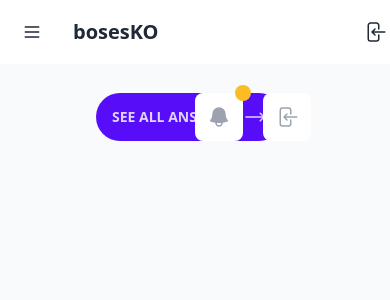
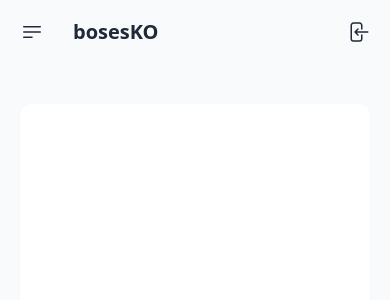
Before and after one commit to jeyyi/bu_final_frontend, a React (Create React App) app: page / in a window 390 px wide. Shown: the top 300 px of the page. Built offline with nearby package versions, Linux system fonts and the light colour scheme.

Commit message:
Skeleton for home page

```diff
--- a/src/App.js
+++ b/src/App.js
@@ -1,10 +1,24 @@
 import React from "react";
-const App =() => {
+import Card from "./Components/Card";
+const App = () => {
   return (
-    <div className="text-4xl">
-
-    </div>
+    <>
+      <div className="w-full h-fit flex flex-col lg:flex-row gap-5">
+        <Card />
+        <Card />
+        <Card />
+      </div>
+      <div className="w-full h-full flex flex-col lg:flex-row gap-5 my-10">
+        <div className="w-2/3 h-full">
+          <div className="w-full h-full bg-white rounded-xl shadow-sm"></div>
+        </div>
+        <div className="w-1/3 h-full flex flex-col gap-5">
+          <div className="w-full h-1/2 bg-white rounded-xl shadow-sm"></div>
+          <div className="w-full h-1/2 bg-white rounded-xl shadow-sm"></div>
+        </div>
+      </div>
+    </>
   );
-}
+};
 
 export default App;
--- /dev/null
+++ b/src/Components/Card.js
@@ -0,0 +1,11 @@
+import React from 'react'
+
+const Card = () => {
+  return (
+    <div className='w-full h-60 bg-white rounded-xl shadow-sm'>
+
+    </div>
+  )
+}
+
+export default Card
--- a/src/Components/Navbar.js
+++ b/src/Components/Navbar.js
@@ -7,26 +7,27 @@ const Navbar = () => {
       <input id="my-drawer-2" type="checkbox" className="drawer-toggle" />
       <div className="drawer-content bg-slate-50 flex flex-col items-center justify-center">
         {/* Start of navbar */}
-        <div className="navbar bg-base-100 lg:hidden w-full">
+        <div className="navbar lg:hidden w-full">
           <div className="flex-none">
             <label htmlFor="my-drawer-2" className="btn btn-square btn-ghost">
               <svg
                 xmlns="http://www.w3.org/2000/svg"
-                fill="none"
                 viewBox="0 0 24 24"
-                className="inline-block w-5 h-5 stroke-current"
+                fill="currentColor"
+                className="w-6 h-6"
               >
                 <path
-                  strokeLinecap="round"
-                  strokeLinejoin="round"
-                  strokeWidth="2"
-                  d="M4 6h16M4 12h16M4 18h16"
-                ></path>
+                  fillRule="evenodd"
+                  d="M3 6.75A.75.75 0 013.75 6h16.5a.75.75 0 010 1.5H3.75A.75.75 0 013 6.75zM3 12a.75.75 0 01.75-.75h16.5a.75.75 0 010 1.5H3.75A.75.75 0 013 12zm0 5.25a.75.75 0 01.75-.75H12a.75.75 0 010 1.5H3.75a.75.75 0 01-.75-.75z"
+                  clipRule="evenodd"
+                />
               </svg>
             </label>
           </div>
           <div className="flex-1">
-            <a className="btn btn-ghost normal-case text-xl">bosesKO</a>
+            <a className="btn btn-ghost normal-case text-xl" href="/">
+              bosesKO
+            </a>
           </div>
           {/* Logout Icon */}
           <div className="flex-none">
@@ -50,7 +51,7 @@ const Navbar = () => {
         </div>
         <div className="w-full min-h-screen flex flex-col">
           {/* Start navbar for content */}
-          <div className="navbar px-24 pt-8">
+          <div className="navbar px-32 pt-8 hidden lg:block">
             <div className="navbar-start">
               <button className="btn btn-primary rounded-full hover:bg-white hover:text-black border-none hover:text-lg">
                 See all answers
@@ -59,12 +60,12 @@ const Navbar = () => {
                     xmlns="http://www.w3.org/2000/svg"
                     viewBox="0 0 24 24"
                     fill="currentColor"
-                    class="w-6 h-6"
+                    className="w-6 h-6"
                   >
                     <path
-                      fill-rule="evenodd"
+                      fillRule="evenodd"
                       d="M16.72 7.72a.75.75 0 011.06 0l3.75 3.75a.75.75 0 010 1.06l-3.75 3.75a.75.75 0 11-1.06-1.06l2.47-2.47H3a.75.75 0 010-1.5h16.19l-2.47-2.47a.75.75 0 010-1.06z"
-                      clip-rule="evenodd"
+                      clipRule="evenodd"
                     />
                   </svg>
                 </span>
@@ -72,6 +73,11 @@ const Navbar = () => {
             </div>
             {/* End of navbar top */}
             <div className="navbar-end gap-5">
+              <input
+                type="text"
+                placeholder="Search"
+                className="input input-bordered w-full max-w-xs rounded-full"
+              />
               <div className="indicator">
                 <span className="indicator-item badge badge-warning badge-sm"></span>
                 <button className="btn btn-square rounded-lg bg-white text-gray-400 hover:btn-primary border-none hover:text-white">
@@ -89,7 +95,6 @@ const Navbar = () => {
                   </svg>
                 </button>
               </div>
-
               <button className="btn btn-square rounded-lg bg-white text-gray-400 hover:btn-primary border-none hover:text-white">
                 <svg
                   xmlns="http://www.w3.org/2000/svg"
@@ -106,7 +111,7 @@ const Navbar = () => {
               </button>
             </div>
           </div>
-          <div className="w-full h-full flex flex-col px-32 mt-10">
+          <div className="w-full h-full flex flex-col px-5 lg:px-32 mt-10">
             <Outlet />
           </div>
         </div>
@@ -158,7 +163,7 @@ const Navbar = () => {
                 </span>
                 Analysis
               </summary>
-              <ul>
+              <ul className="mt-3">
                 <li>
                   <a
                     href="/"
```
